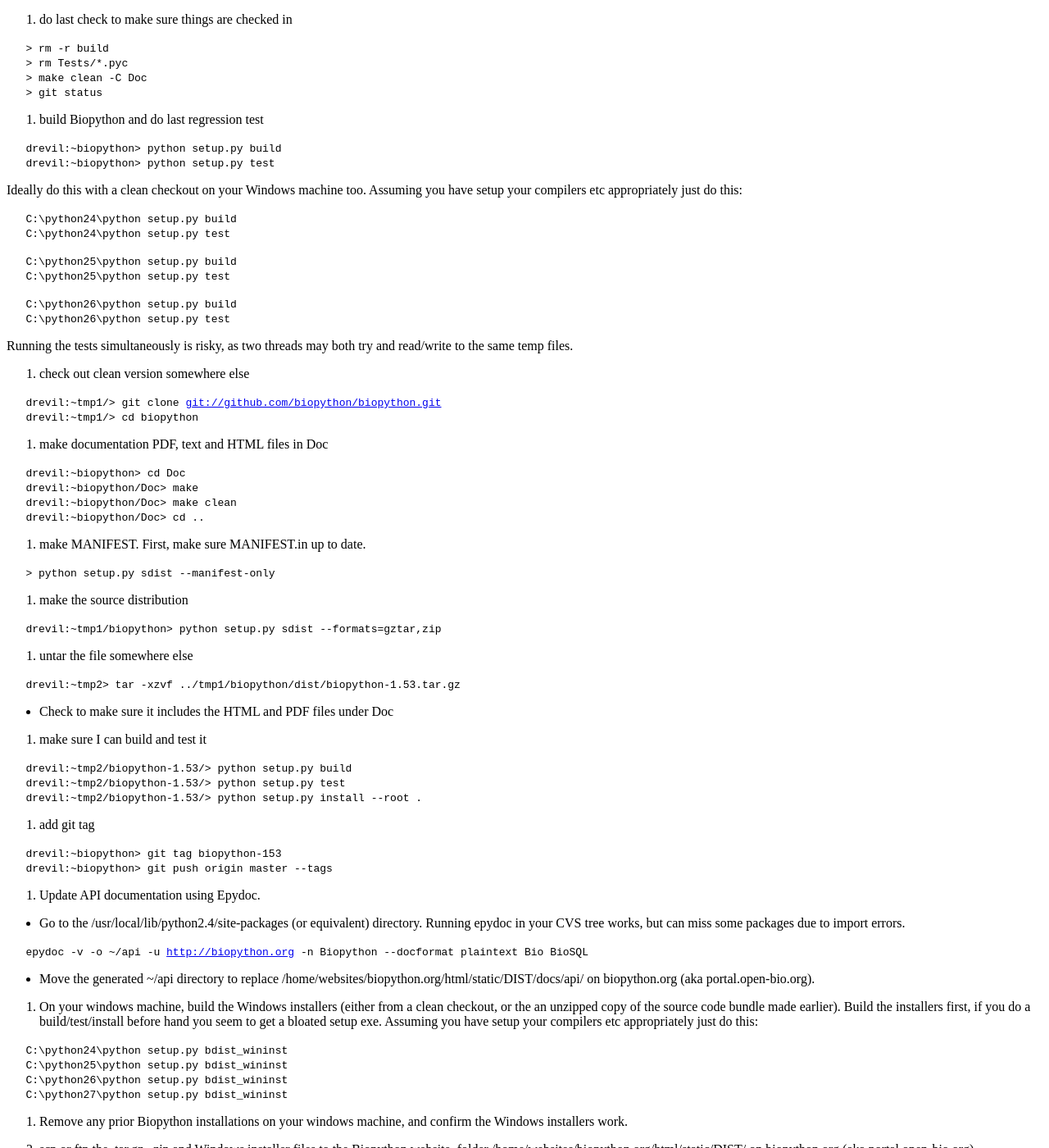
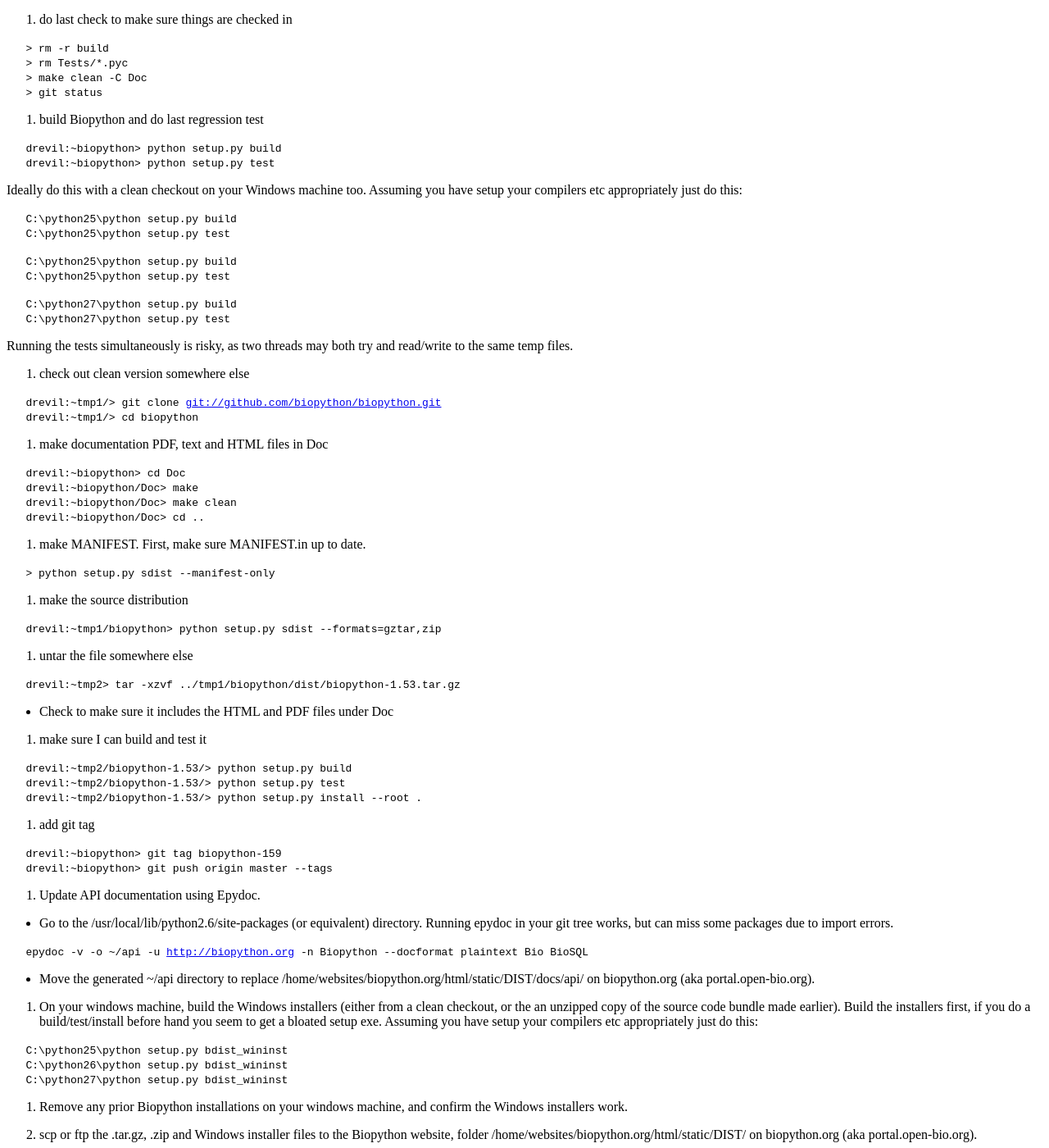
Before and after one commit to biopython/biopython.github.io, a Jekyll site: the page built from wiki/Building_a_release.md, in a window 1280 px wide and 1400 px high, scrolled down 545 px. Shown: the whole window at 82% size. Built offline with Jekyll 4.4.1, drawn with Linux system fonts in a browser that asks for light colours.

Commit message:
Not using Python 2.4 anymore

```diff
--- a/wiki/Building_a_release.md
+++ b/wiki/Building_a_release.md
@@ -51,14 +51,14 @@ recent git changes like this (adjust the date accordingly):
 Ideally do this with a clean checkout on your Windows machine too.
 Assuming you have setup your compilers etc appropriately just do this:
 
-`   C:\python24\python setup.py build`
-`   C:\python24\python setup.py test`
+`   C:\python25\python setup.py build`
+`   C:\python25\python setup.py test`
 
 `   C:\python25\python setup.py build`
 `   C:\python25\python setup.py test`
 
-`   C:\python26\python setup.py build`
-`   C:\python26\python setup.py test`
+`   C:\python27\python setup.py build`
+`   C:\python27\python setup.py test`
 
 Running the tests simultaneously is risky, as two threads may both try
 and read/write to the same temp files.
@@ -97,13 +97,13 @@ and read/write to the same temp files.
 
 15. add git tag
 
-`   drevil:~biopython> git tag biopython-153`
+`   drevil:~biopython> git tag biopython-159`
 `   drevil:~biopython> git push origin master --tags`
 
 16. Update API documentation using Epydoc.
 
--   Go to the /usr/local/lib/python2.4/site-packages (or equivalent)
-    directory. Running epydoc in your CVS tree works, but can miss some
+-   Go to the /usr/local/lib/python2.6/site-packages (or equivalent)
+    directory. Running epydoc in your git tree works, but can miss some
     packages due to import errors.
 
 `   epydoc -v -o ~/api -u `[`http://biopython.org`](http://biopython.org)` -n Biopython --docformat plaintext Bio BioSQL`
@@ -118,7 +118,6 @@ earlier). Build the installers first, if you do a build/test/install
 before hand you seem to get a bloated setup exe. Assuming you have setup
 your compilers etc appropriately just do this:
 
-`   C:\python24\python setup.py bdist_wininst`
 `   C:\python25\python setup.py bdist_wininst`
 `   C:\python26\python setup.py bdist_wininst`
 `   C:\python27\python setup.py bdist_wininst`
```
Also changed, not shown: 1 other file.
